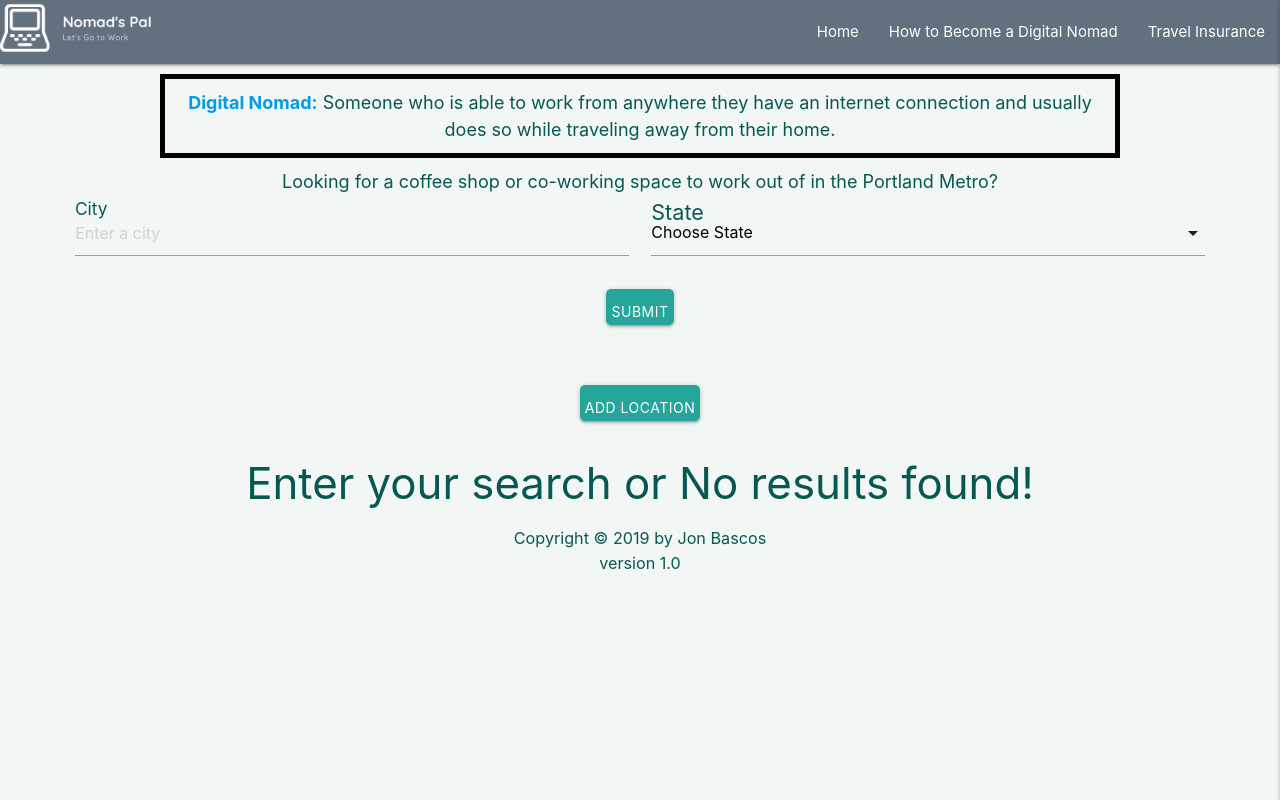
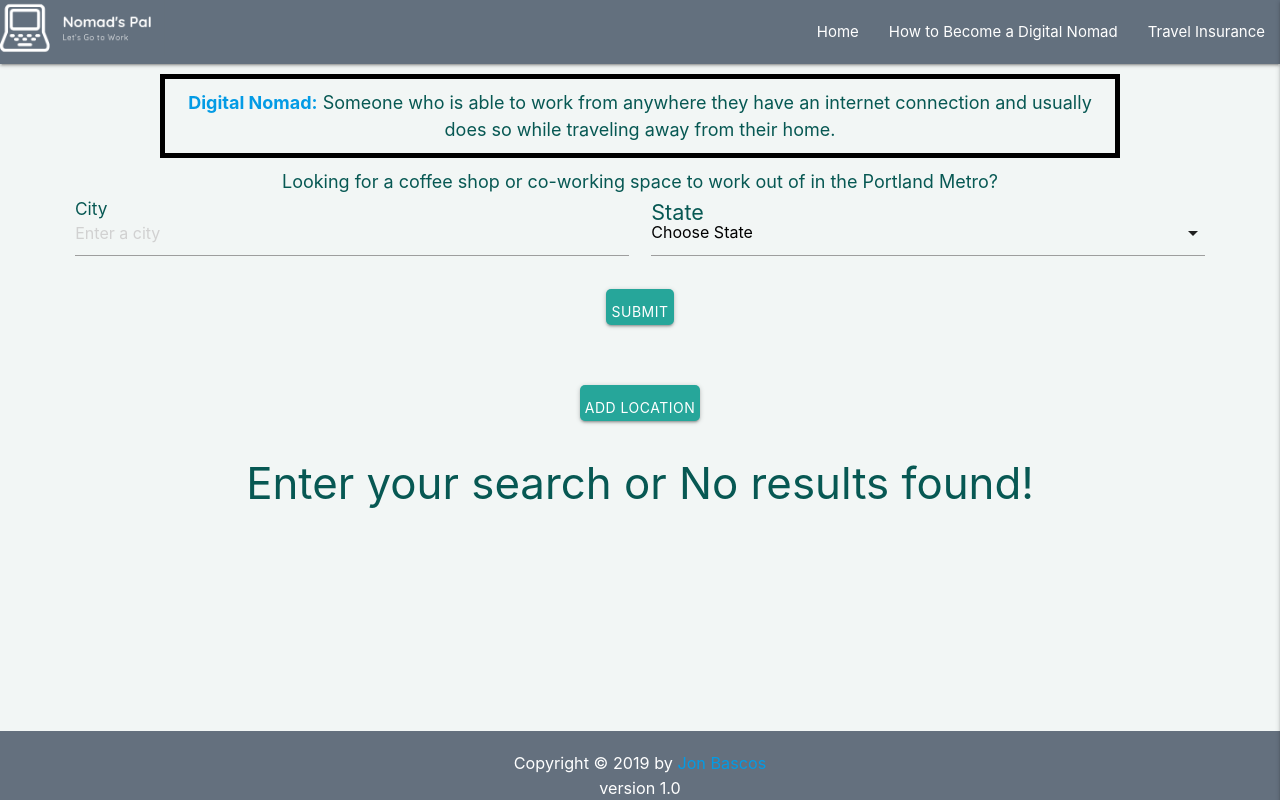
Before and after one commit to jonbascos/nomads_pal, a Django app: page / in a window 1280 px wide. Run offline with Django 3.2, Linux system fonts and the light colour scheme; parts of the project's set-up code (start-up, migrations or seed data) failed here and were passed over.

Commit message:
made the footer a sticky footer and add mailto link in the copyright

```diff
--- a/Nomads_Pal_app/static/css/styles.css
+++ b/Nomads_Pal_app/static/css/styles.css
@@ -2,6 +2,13 @@ body {
     background-color: #f2f6f5;
     color: #075853;
     font-size: 1.2em;
+    display: flex;
+    min-height: 100vh;
+    flex-direction: column;
+}
+
+.main {
+    flex: 1 0 auto;
 }
 
 label {
@@ -131,4 +138,9 @@ nav ul a:hover,
 footer {
     text-align: center;
     font-size: .9em;
+    margin-top: 10px;
 }
+
+.page-footer {
+    background-color: #64707E;
+}
--- a/Nomads_Pal_app/templates/base.html
+++ b/Nomads_Pal_app/templates/base.html
@@ -18,6 +18,7 @@
 </head>
 
 <body>
+<div class="main">
   <div id='vue'>
 
     <!-- Navbar -->
@@ -67,15 +68,18 @@
 
   </div> <!-- End Vue div -->
 
-  <footer>
-    Copyright &copy; 2019 by Jon Bascos<br>
-    version 1.0
+  <footer class="page-footer">
+    <div class="container">
+      Copyright &copy; 2019 by <a href="mailto:jon@jonbascos.com">Jon Bascos</a><br>
+      version 1.0
+    </div>
+
   </footer>
   <script src="https://unpkg.com/axios/dist/axios.min.js"></script>
   <!-- Compiled and minified JavaScript -->
   <script src="https://cdnjs.cloudflare.com/ajax/libs/materialize/1.0.0/js/materialize.min.js"></script>
   <script src='{% static "js/vuescripts.js" %}'></script>
-
+</div>
 </body>
 
 </html>
```
